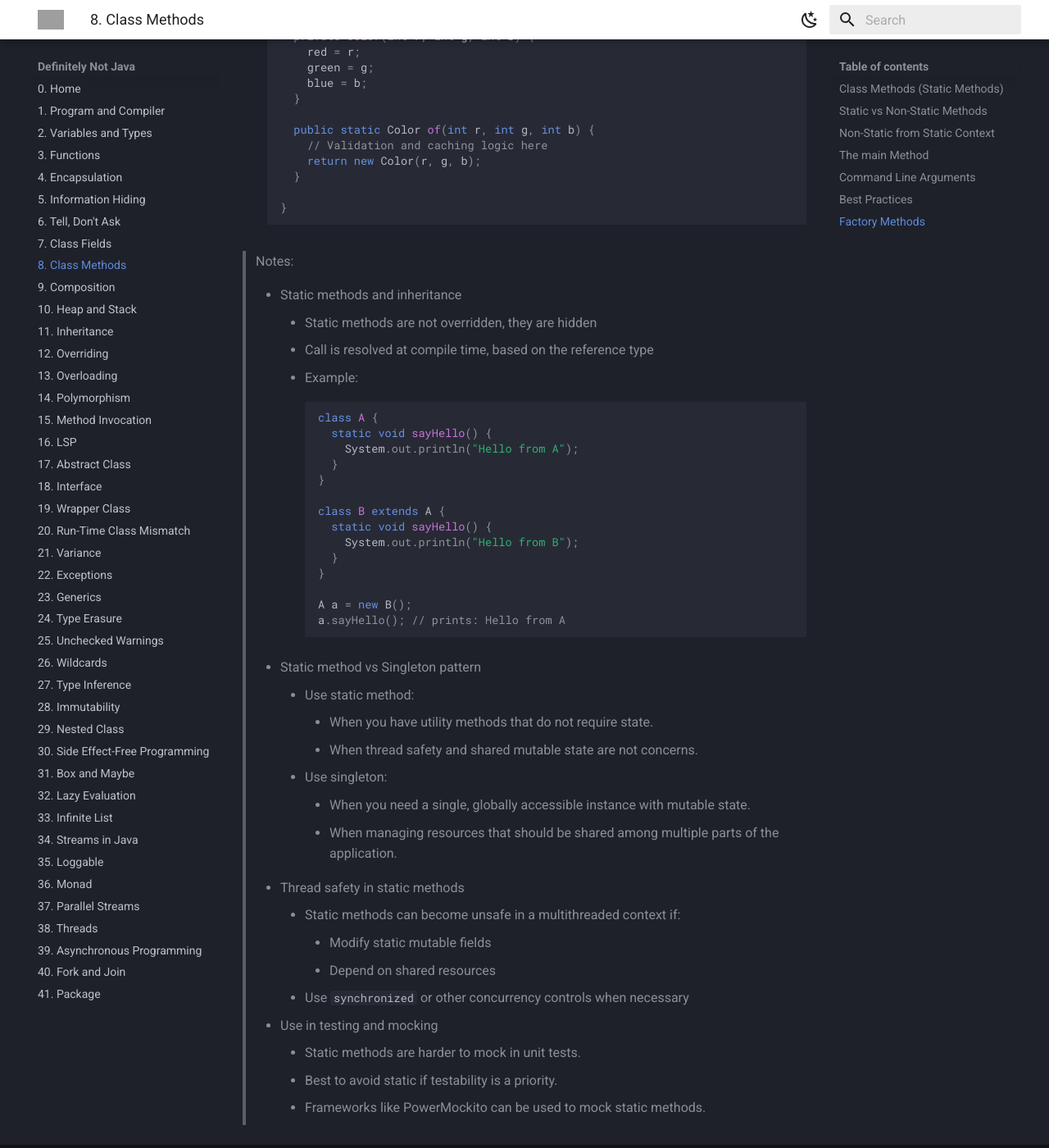
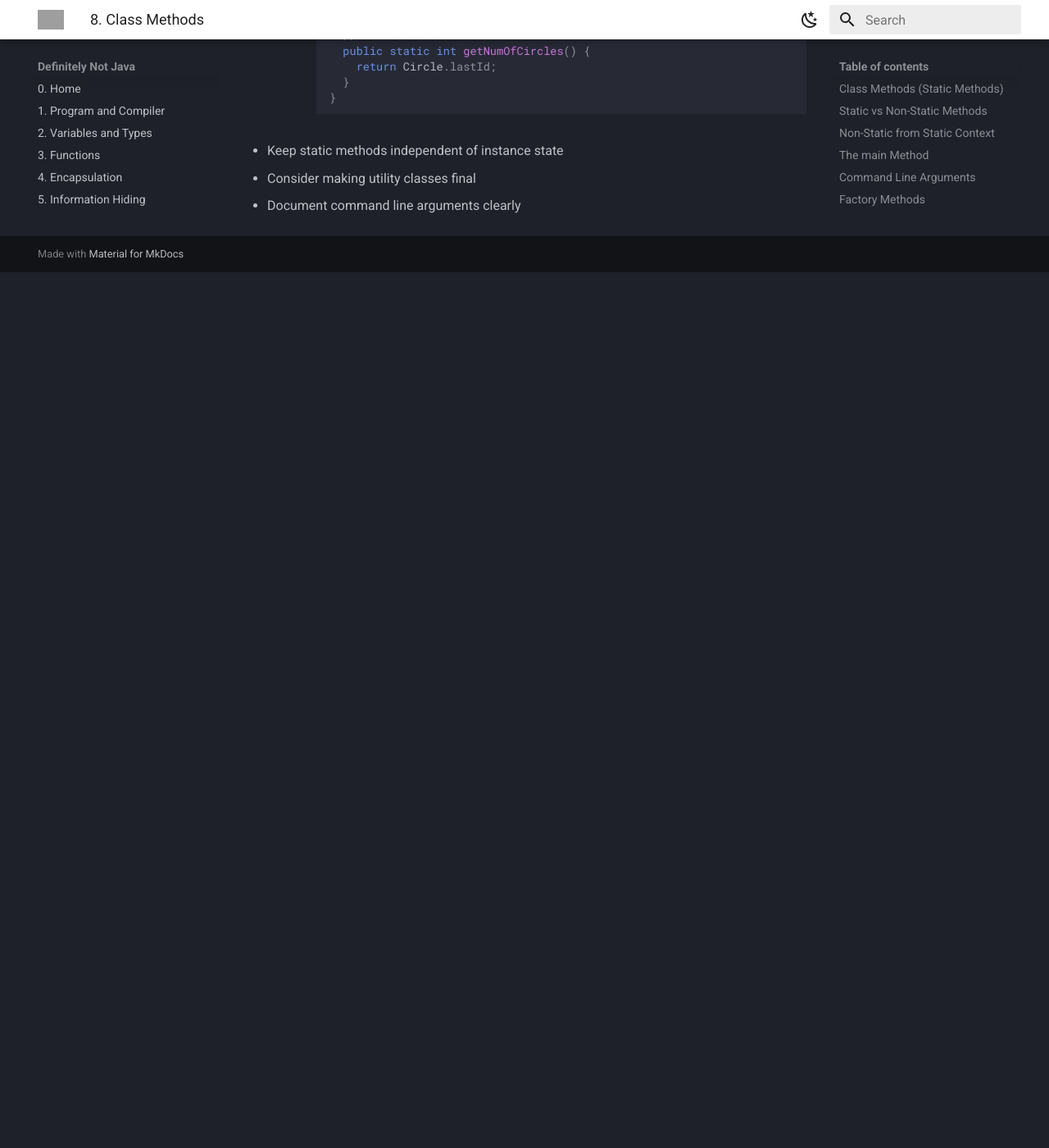
Before and after one commit to Dylan-Liew/definitely-not-java, an MkDocs documentation site: the page built from docs/08-static-method.md, in a window 1280 px wide and 1400 px high, scrolled down 3429 px. Shown: the whole window at 82% size. Built offline with MkDocs 1.6.1 and Material for MkDocs 9.7.7, drawn with Linux system fonts in a browser that asks for light colours; after the commit the page ends 3761 px from its top, so only the background shows below that; some of the changed text lies outside the part shown; grey boxes are pictures that could not be loaded.

Commit message:
chore(docs): tidy up content

````diff
--- a/docs/07-static-field.md
+++ b/docs/07-static-field.md
@@ -50,19 +50,6 @@
     - Accessed through class name
     - Loaded into memory when class is loaded by JVM, even if no objects are created
 
-## Example Usage
-```java
-class Circle {
-  private Point c;
-  private double r;
-  public static final double PI = Math.PI;  // class field
-
-  public double getArea() {
-    return PI * this.r * this.r;  // using class field
-  }
-}
-```
-
 ## Best Practices
 - Use class fields for:
     - Constants
@@ -72,39 +59,3 @@
 - Make class fields final when possible
 - Use meaningful names for constants
 - Consider using existing constants (e.g., Math.PI)
-
-
-> Notes:
-
->- Lifecycle and Memory behavior:
-    - Static fields are initialised exactly once when the class is first loaded by the JVM.
-    - Static fields may lead to memory leaks
-        - Java uses automatic garbage collection
-        - Objects aren't collected if still referenced
-        - Static fields are tied to the class for its lifetime
-        - Large objects held by static fields remains reachable and uncollected, potentially causing memory leaks
-    - Static blocks for complex static initalisation
-        - Example:
-        ```java
-        static {
-          CONFIG = loadConfig("app.properties");
-        }
-        ```
-
-- Sharing and Access behavior:
-    - Instance-specific data like `name`, `balance` or `id` should NOT be static
-    - Good practice in accessing static fields using class name, not object reference
-    - All fields in interfaces are implicitly public, static and final.
-- Immutability and Thread safety
-    - Mutable static fields are shared by all threads and need synchronization if shared across threads
-    - Final instance fields are immutable.
-- Design Patterns
-    - Use static fields for configuration or constants like `MAX_USERS`, not temporary or user-specific values.
-    - Static fields can be used for shared logic or metadata across tightly controlled subclasses.
-        - Example:
-          ```java
-          // A sealed class with only Circle and Square are allowed to extend Shape
-          public sealed class Shape permits Circle, Square {
-            public static final String TYPE = "2D";
-          }
-          ```
--- a/docs/08-static-method.md
+++ b/docs/08-static-method.md
@@ -71,6 +71,35 @@
   }
   ```
 
+## Factory Methods
+- Static methods that create objects
+- Benefits:
+  1. When object creation needs to be controlled
+  2. Better naming than constructors
+  3. Can return cached instances
+  4. Can return different subtypes
+
+- Example:
+  ```java
+  public class Color {
+    private final int red;
+    private final int green;
+    private final int blue;
+
+    private Color(int r, int g, int b) {
+      red = r;
+      green = g;
+      blue = b;
+    }
+
+    public static Color of(int r, int g, int b) {
+      // Validation and caching logic here
+      return new Color(r, g, b);
+    }
+
+  }
+  ```
+
 ## Best Practices
 - Use static methods for:
     - Utility functions that perform general operations and don't depend on instance state (data)
@@ -100,76 +129,6 @@
           }
         }
         ```
-    - Factory methods
 - Keep static methods independent of instance state
 - Consider making utility classes final
 - Document command line arguments clearly
-
-## Factory Methods
-- Static methods that create objects
-- Benefits:
-  1. When object creation needs to be controlled
-  2. Better naming than constructors
-  3. Can return cached instances
-  4. Can return different subtypes
-
-- Example:
-  ```java
-  public class Color {
-    private final int red;
-    private final int green;
-    private final int blue;
-
-    private Color(int r, int g, int b) {
-      red = r;
-      green = g;
-      blue = b;
-    }
-
-    public static Color of(int r, int g, int b) {
-      // Validation and caching logic here
-      return new Color(r, g, b);
-    }
-
-  }
-  ```
-
-
-> Notes:
-
->- Static methods and inheritance
-    - Static methods are not overridden, they are hidden
-    - Call is resolved at compile time, based on the reference type
-    - Example:
-      ```java
-      class A {
-        static void sayHello() {
-          System.out.println("Hello from A");
-        }
-      }
-
-      class B extends A {
-        static void sayHello() {
-          System.out.println("Hello from B");
-        }
-      }
-
-      A a = new B();
-      a.sayHello(); // prints: Hello from A
-      ```
-- Static method vs Singleton pattern
-    - Use static method:
-        - When you have utility methods that do not require state.
-        - When thread safety and shared mutable state are not concerns.
-    - Use singleton:
-        - When you need a single, globally accessible instance with mutable state.
-        - When managing resources that should be shared among multiple parts of the application.
-- Thread safety in static methods
-    - Static methods can become unsafe in a multithreaded context if:
-        - Modify static mutable fields
-        - Depend on shared resources
-    - Use `synchronized` or other concurrency controls when necessary
-- Use in testing and mocking
-    - Static methods are harder to mock in unit tests.
-    - Best to avoid static if testability is a priority.
-    - Frameworks like PowerMockito can be used to mock static methods.
--- a/docs/09-composition.md
+++ b/docs/09-composition.md
@@ -82,74 +82,3 @@
 - Use defensive copying when appropriate
 - Consider making objects immutable
 - Design classes to prevent accidental sharing
-
-
-> Notes:
-
->- Composition over inheritance principle
-    - Composition offers better flexibility, looser coupling and encapsulation
-        - Example:
-          ```java
-          class Order {
-            // private composition
-            private Payment payment;
-
-            public boolean isPaid() {
-              return payment != null && payment.status().equals("SUCCESS");
-            }
-          }
-          ```
-    - Inheritance ties classes rigidly and breaks encapsulation by exposing superclass internals
-- Polymorphic composition
-    - Compose a class using interfaces or abstract classes
-    - Allow dynamic behavior injection for different implementations
-    - Example
-      ```java
-      // Different types of Engine can be implemented for different Car
-      interface Engine {
-        void start();
-      }
-
-      class PetrolEngine implements Engine {
-        @Override
-        public void start() {
-          System.out.println("Petrol engine starting...");
-        }
-      }
-
-      class Car {
-        private Engine engine;
-
-        public Car(Engine engine) {
-          this.engine = engine;
-        }
-
-        public void drive() {
-          engine.start();
-        }
-      }
-      ```
-- Decorator pattern
-    - A structural design pattern
-    - Allows attaching new responsibilities to an object dynamically
-    - Adds behavior at runtime
-    - Example:
-      ```java
-      interface Coffee {
-        double cost();
-      }
-
-      class BasicCoffee implements Coffee {
-        public double cost() { return 2.0; }
-      }
-
-      class MilkDecorator implements Coffee {
-        private final Coffee base; // Composition
-        public MilkDecorator(Coffee base) {
-          this.base = base;
-        }
-        public double cost() {
-          return base.cost() + 0.5;
-        }
-      }
-      ```
--- a/docs/10-heap-stack.md
+++ b/docs/10-heap-stack.md
@@ -7,34 +7,30 @@
 - Stack: Stores local variables and call frames
 
 ## Stack
-- Contains variables (not instance/class fields)
-- Organized in call frames
-- LIFO (Last-In-First-Out) structure
-- Call frames:
-    - Created when method invoked
-    - Removed when method completes
-    - Contains local variables
-    - Contains method parameters
-    - Contains reference to `this` (for non-static methods)
+- Holds local variables (not instance or class fields)
+- Organized into call frames (one per method call)
+- Follows a Last-In-First-Out (LIFO) order
+- Each call frame contains:
+    - Local variables
+    - Method parameters
+    - Reference to `this` (for non-static methods)
+- A new frame is created when a method is called and removed when the method finishes
 
 ## Heap
 - Stores objects created with `new`
-- Objects persist across method calls
-- Can be shared between methods
-- Contains:
+- Objects can be shared between methods and variables
+- Each object contains:
     - Class name
-    - Instance fields and values
-    - Captured variables (Nested Class)
-- No LIFO restriction
+    - Instance fields and their values
+    - Captured variables (for nested classes)
+- No LIFO restriction; objects can outlive the methods that created them
 
-## Example Stack and Heap Interactions
+## Constructor Example
 ```java
-Point p;                  // Stack: p (uninitialised)
-
-p = new Point(1, 2);      // Heap: Point object
-                          // Stack: p (reference to Point)
-                          // Creates call frame for Point constructor
-
+Point p;                  // Stack: p (uninitialized)
+p = new Point(1, 2);      // Heap: new Point object
+                          // Stack: p now references the Point
+                          // Constructor call creates a new call frame
 ```
 === "After Line 1"
     ![After Line 1](image/heap-and-stack-point-afterLine1.png)
@@ -46,19 +42,12 @@
     ![End of Constructor](image/heap-and-stack-point-endOfConstructor.png)
 === "Return from Constructor"
     ![Return from Constructor](image/heap-and-stack-point-returnFromConstructor.png)
-- Symbol ∅ to indicate that the variable is not yet initialized
-- For presentation, memory address (e.g., 9048ab50) will be omitted
-- Each constructor call creates a new frame
-- Frame contains:
-    - `this` reference
+
+- The symbol ∅ indicates an uninitialized variable
+- Each constructor call creates a new stack frame containing:
+    - The `this` reference
     - Constructor parameters
     - Local variables
-
-## Constructor Example
-```java
-Point p1 = new Point(0, 0);  // Creates call frame for Point constructor
-Point p2 = new Point(1, 1);  // Creates new call frame
-```
 
 ## Method Call Example
 ```java
@@ -76,9 +65,7 @@
     this.y = y;
   }
 }
-```
 
-```java
 Point p1 = new Point(0, 0);
 Point p2 = new Point(1, 1);
 double x = 5;
@@ -94,25 +81,13 @@
 === "After Line 5"
     ![End of Constructor](image/method-call-example-afterLine5.png)
 
-- Method call creates new frame
-- Frame destroyed after method returns
-- Parameters copied to new frame
-
-## Call Stack Behavior
-- Methods can be nested
-- Each nested call adds new frame
-- Frames removed in reverse order
-- Example:
-  ```java
-  a() {
-    b();      // b's frame stacked on a's
-    return;   // b's frame removed, back to a's
-  }
-  ```
+- Each method call creates a new stack frame
+- The frame is destroyed when the method returns
+- Method parameters are copied into the new frame
 
 ## Best Practices
-- Understand object lifetime
-- Be aware of object sharing
-- Consider stack vs heap allocation
+- Understand the lifetime of objects and variables
+- Be aware of when objects are shared or referenced
+- Know the difference between stack and heap allocation
 - Clean up references when no longer needed
 - Be mindful of memory usage patterns
````
